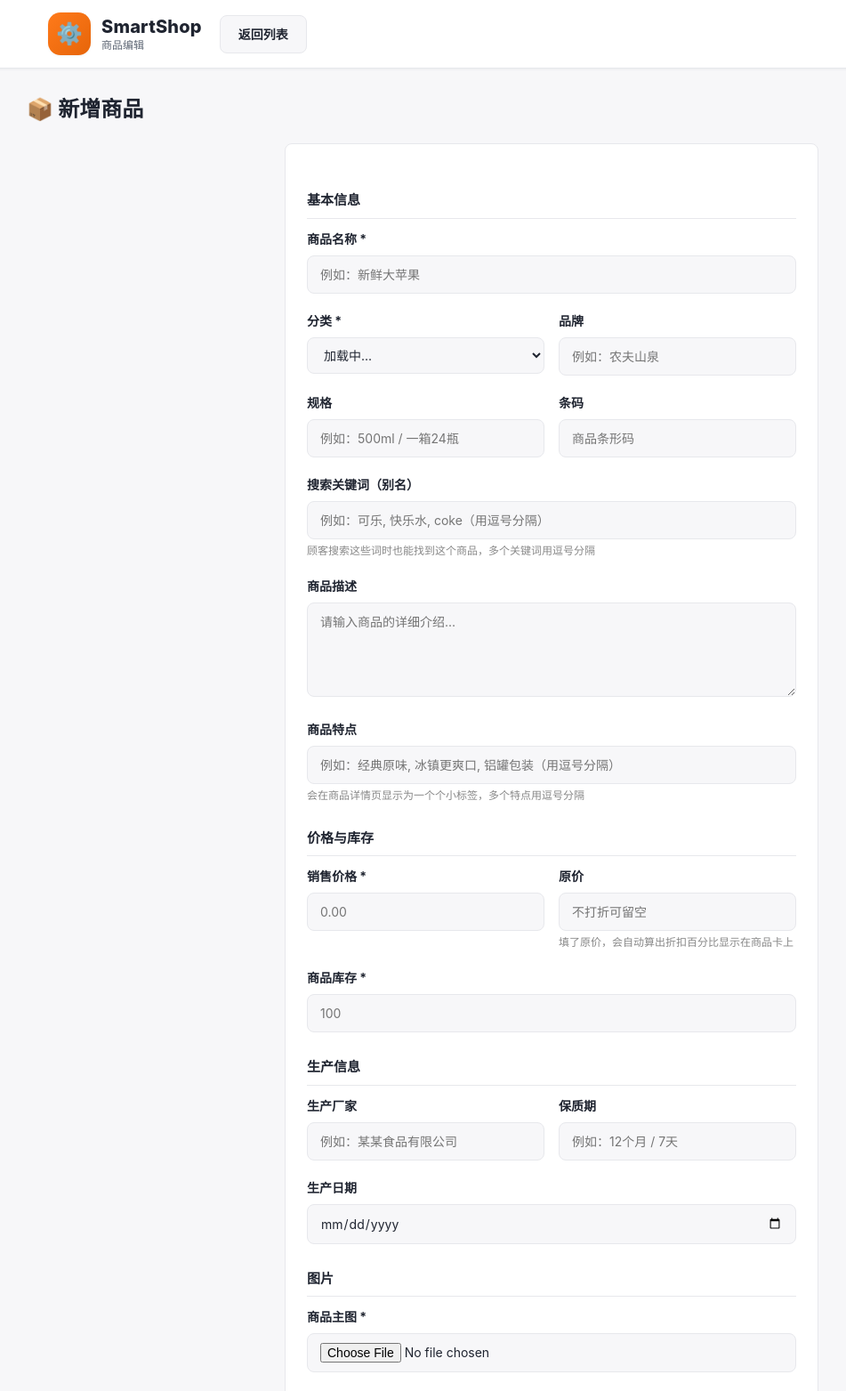
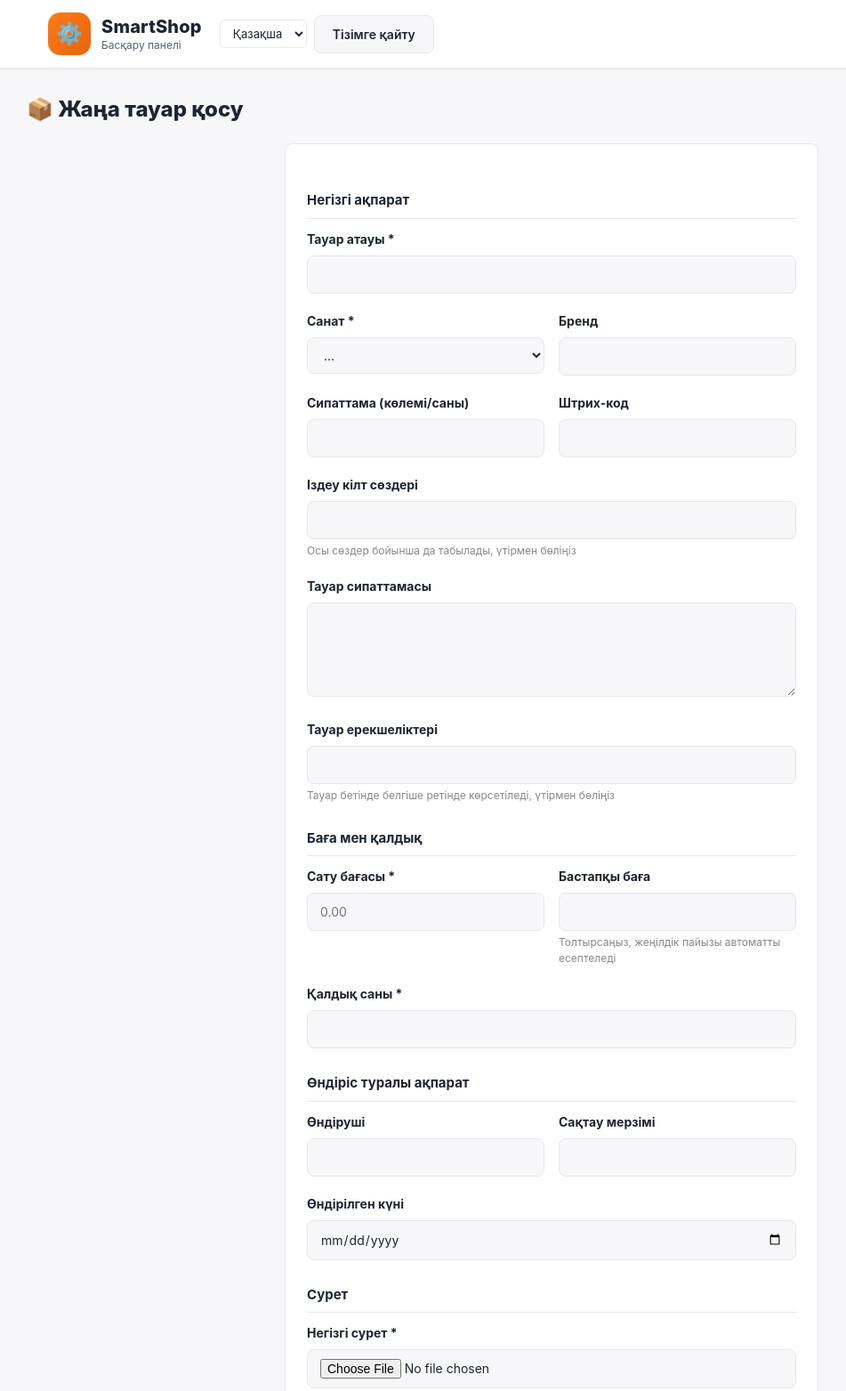
Before and after one commit to kapkaz595-alt/smart-shop, a React app: page admin/product-edit.html in a window 1280 px wide. Shown: the top 1563 px of the page at 89% size, without its empty margins (20-971 px from the left). Built offline with nearby package versions, Linux system fonts and the light colour scheme.

Commit message:
Update product-edit.html

```diff
--- a/admin/product-edit.html
+++ b/admin/product-edit.html
@@ -1,9 +1,9 @@
 <!DOCTYPE html>
-<html lang="zh-CN">
+<html lang="kk">
   <head>
     <meta charset="UTF-8" />
     <meta name="viewport" content="width=device-width, initial-scale=1.0, maximum-scale=1" />
-    <title>商品编辑 | SmartShop 后台</title>
+    <title>Тауар өзгерту | SmartShop</title>
     <link rel="icon" type="image/svg+xml" href="../favicon.svg" />
     <link rel="stylesheet" href="../css/style.css" />
     <link rel="stylesheet" href="../css/responsive.css" />
@@ -24,6 +24,14 @@
       #promotion-fields { display: none; margin-top: 12px; }
       .hint { font-size: 12px; color: var(--color-text-secondary, #888); margin-top: 4px; }
       .field-error { font-size: 12px; color: #dc2626; margin-top: 4px; display: none; }
+      .admin-lang-picker select {
+        background: var(--color-surface);
+        color: var(--color-text);
+        border: 1px solid var(--color-border);
+        border-radius: 6px;
+        padding: 6px 10px;
+        font-size: 13px;
+      }
     </style>
   </head>
   <body>
@@ -34,11 +42,18 @@
             <div class="brand-logo">⚙️</div>
             <div class="brand-text">
               <h1 class="brand-name">SmartShop</h1>
-              <p class="brand-slogan">商品编辑</p>
+              <p class="brand-slogan" data-i18n="adminPanel">Басқару панелі</p>
             </div>
           </a>
           <div class="header-actions">
-            <button id="back-btn" type="button" class="btn btn-secondary">返回列表</button>
+            <!-- 新增：后台语言切换器，只提供哈语/俄语 -->
+            <div class="admin-lang-picker">
+              <select id="admin-lang-select" aria-label="Language Selector">
+                <option value="kk">Қазақша</option>
+                <option value="ru">Русский</option>
+              </select>
+            </div>
+            <button id="back-btn" type="button" class="btn btn-secondary" data-i18n="backToList">Тізімге қайту</button>
           </div>
         </div>
       </div>
@@ -46,131 +61,125 @@
 
     <main class="main-content">
       <section class="page-section container">
-        <h2 id="page-action-title" class="page-title">📦 新增商品</h2>
+        <h2 id="page-action-title" class="page-title" data-i18n="newProductTitle">📦 Жаңа тауар қосу</h2>
 
         <form id="product-form" class="edit-form">
-          <div class="form-section-title">基本信息</div>
+          <div class="form-section-title" data-i18n="basicInfoSection">Негізгі ақпарат</div>
 
           <div class="form-group">
-            <label for="p-name">商品名称 *</label>
-            <input type="text" id="p-name" class="form-control" required placeholder="例如：新鲜大苹果" />
+            <label for="p-name" data-i18n="productNameLabel">Тауар атауы *</label>
+            <input type="text" id="p-name" class="form-control" required />
           </div>
 
           <div class="form-row">
             <div class="form-group">
-              <label for="p-category">分类 *</label>
-              <!-- 改动：分类从自由输入改为下拉选择，从数据库 categories 表实时读取，
-                   避免店主手打分类名和首页导航栏不一致，导致商品在分类筛选里"消失" -->
+              <label for="p-category" data-i18n="categoryLabel">Санат *</label>
+              <!-- 分类下拉框选项是数据库里的实际分类名（目前是中文数据），不属于界面翻译范畴，保持原样 -->
               <select id="p-category" class="form-control" required>
-                <option value="">加载中...</option>
+                <option value="">...</option>
               </select>
             </div>
             <div class="form-group">
-              <label for="p-brand">品牌</label>
-              <input type="text" id="p-brand" class="form-control" placeholder="例如：农夫山泉" />
+              <label for="p-brand" data-i18n="brandLabel">Бренд</label>
+              <input type="text" id="p-brand" class="form-control" />
             </div>
           </div>
 
           <div class="form-row">
             <div class="form-group">
-              <label for="p-specs">规格</label>
-              <input type="text" id="p-specs" class="form-control" placeholder="例如：500ml / 一箱24瓶" />
+              <label for="p-specs" data-i18n="specsLabel">Сипаттама (көлемі/саны)</label>
+              <input type="text" id="p-specs" class="form-control" />
             </div>
             <div class="form-group">
-              <label for="p-barcode">条码</label>
-              <input type="text" id="p-barcode" class="form-control" placeholder="商品条形码" />
-            </div>
-          </div>
-
-          <!-- 新增：搜索关键词（对应数据库已有的 aliases 字段），
-               之前这个表单完全没有入口，导致用后台新增的商品搜别名搜不到 -->
-          <div class="form-group">
-            <label for="p-aliases">搜索关键词（别名）</label>
-            <input type="text" id="p-aliases" class="form-control" placeholder="例如：可乐, 快乐水, coke（用逗号分隔）" />
-            <p class="hint">顾客搜索这些词时也能找到这个商品，多个关键词用逗号分隔</p>
-          </div>
-
-          <div class="form-group">
-            <label for="p-desc">商品描述</label>
-            <textarea id="p-desc" class="form-control" rows="4" placeholder="请输入商品的详细介绍..."></textarea>
-          </div>
-
-          <!-- 新增：商品特点（对应数据库已有的 features 字段），
-               弹窗里的"经典原味 / 冰镇更爽口"这类小标签列表，之前也没有录入入口 -->
-          <div class="form-group">
-            <label for="p-features">商品特点</label>
-            <input type="text" id="p-features" class="form-control" placeholder="例如：经典原味, 冰镇更爽口, 铝罐包装（用逗号分隔）" />
-            <p class="hint">会在商品详情页显示为一个个小标签，多个特点用逗号分隔</p>
-          </div>
-
-          <div class="form-section-title">价格与库存</div>
-
-          <div class="form-row">
-            <div class="form-group">
-              <label for="p-price">销售价格 *</label>
-              <input type="number" id="p-price" class="form-control" step="0.01" required placeholder="0.00" />
-            </div>
-            <div class="form-group">
-              <label for="p-original-price">原价</label>
-              <input type="number" id="p-original-price" class="form-control" step="0.01" placeholder="不打折可留空" />
-              <p class="hint">填了原价，会自动算出折扣百分比显示在商品卡上</p>
+              <label for="p-barcode" data-i18n="barcodeLabel">Штрих-код</label>
+              <input type="text" id="p-barcode" class="form-control" />
             </div>
           </div>
 
           <div class="form-group">
-            <label for="p-stock">商品库存 *</label>
-            <input type="number" id="p-stock" class="form-control" required placeholder="100" />
+            <label for="p-aliases" data-i18n="aliasesLabel">Іздеу кілт сөздері</label>
+            <input type="text" id="p-aliases" class="form-control" />
+            <p class="hint" data-i18n="aliasesHint">Осы сөздер бойынша да табылады, үтірмен бөліңіз</p>
           </div>
 
-          <div class="form-section-title">生产信息</div>
+          <div class="form-group">
+            <label for="p-desc" data-i18n="descLabel">Тауар сипаттамасы</label>
+            <textarea id="p-desc" class="form-control" rows="4"></textarea>
+          </div>
+
+          <div class="form-group">
+            <label for="p-features" data-i18n="featuresLabel">Тауар ерекшеліктері</label>
+            <input type="text" id="p-features" class="form-control" />
+            <p class="hint" data-i18n="featuresHint">Тауар бетінде белгіше ретінде көрсетіледі, үтірмен бөліңіз</p>
+          </div>
+
+          <div class="form-section-title" data-i18n="priceStockSection">Баға мен қалдық</div>
 
           <div class="form-row">
             <div class="form-group">
-              <label for="p-manufacturer">生产厂家</label>
-              <input type="text" id="p-manufacturer" class="form-control" placeholder="例如：某某食品有限公司" />
+              <label for="p-price" data-i18n="priceLabel">Сату бағасы *</label>
+              <input type="number" id="p-price" class="form-control" step="0.01" required placeholder="0.00" />
             </div>
             <div class="form-group">
-              <label for="p-shelf-life">保质期</label>
-              <input type="text" id="p-shelf-life" class="form-control" placeholder="例如：12个月 / 7天" />
+              <label for="p-original-price" data-i18n="originalPriceLabel">Бастапқы баға</label>
+              <input type="number" id="p-original-price" class="form-control" step="0.01" />
+              <p class="hint" data-i18n="originalPriceHint">Толтырсаңыз, жеңілдік пайызы автоматты есептеледі</p>
             </div>
           </div>
 
           <div class="form-group">
-            <label for="p-production-date">生产日期</label>
+            <label for="p-stock" data-i18n="stockLabel">Қалдық саны *</label>
+            <input type="number" id="p-stock" class="form-control" required />
+          </div>
+
+          <div class="form-section-title" data-i18n="productionInfoSection">Өндіріс туралы ақпарат</div>
+
+          <div class="form-row">
+            <div class="form-group">
+              <label for="p-manufacturer" data-i18n="manufacturerLabel">Өндіруші</label>
+              <input type="text" id="p-manufacturer" class="form-control" />
+            </div>
+            <div class="form-group">
+              <label for="p-shelf-life" data-i18n="shelfLifeLabel">Сақтау мерзімі</label>
+              <input type="text" id="p-shelf-life" class="form-control" />
+            </div>
+          </div>
+
+          <div class="form-group">
+            <label for="p-production-date" data-i18n="productionDateLabel">Өндірілген күні</label>
             <input type="date" id="p-production-date" class="form-control" />
           </div>
 
-          <div class="form-section-title">图片</div>
+          <div class="form-section-title" data-i18n="imageSection">Сурет</div>
 
           <div class="form-group">
-            <label for="p-image-file">商品主图 *</label>
+            <label for="p-image-file" data-i18n="mainImageLabel">Негізгі сурет *</label>
             <input type="file" id="p-image-file" accept="image/*" class="form-control" />
             <input type="hidden" id="p-image-url" />
-            <img id="p-preview" class="preview-img" alt="图片预览" />
-            <!-- 新增：图片必填的错误提示，之前标了星号却没有实际校验 -->
-            <p id="p-image-error" class="field-error">请上传商品主图</p>
+            <img id="p-preview" class="preview-img" alt="" />
+            <p id="p-image-error" class="field-error" data-i18n="imageRequiredError">Тауардың негізгі суретін жүктеңіз</p>
           </div>
 
-          <div class="form-section-title">标签与促销</div>
+          <div class="form-section-title" data-i18n="tagsPromotionSection">Белгілер мен акциялар</div>
 
           <div class="form-group">
             <div class="checkbox-group">
-              <label class="checkbox-label"><input type="checkbox" id="p-is-new" /> 新品✨</label>
-              <label class="checkbox-label"><input type="checkbox" id="p-is-hot" /> 热销🔥</label>
-              <label class="checkbox-label"><input type="checkbox" id="p-is-promotion" /> 打折促销🏷️</label>
+              <label class="checkbox-label"><input type="checkbox" id="p-is-new" /> <span data-i18n="isNewLabel">Жаңа ✨</span></label>
+              <label class="checkbox-label"><input type="checkbox" id="p-is-hot" /> <span data-i18n="isHotLabel">Танымал 🔥</span></label>
+              <label class="checkbox-label"><input type="checkbox" id="p-is-promotion" /> <span data-i18n="isPromotionLabel">Жеңілдік 🏷️</span></label>
             </div>
 
             <div id="promotion-fields">
               <div class="form-group" style="margin-top:16px;">
-                <label for="p-promotion-type">促销说明</label>
-                <input type="text" id="p-promotion-type" class="form-control" placeholder="例如：限时8折 / 满30减5 / 买一送一" />
+                <label for="p-promotion-type" data-i18n="promotionTypeLabel">Акция сипаттамасы</label>
+                <input type="text" id="p-promotion-type" class="form-control" />
               </div>
             </div>
           </div>
 
           <div class="form-actions">
-            <button type="submit" id="submit-btn" class="btn btn-primary">保存商品</button>
-            <button type="button" id="cancel-btn" class="btn btn-secondary">取消</button>
+            <button type="submit" id="submit-btn" class="btn btn-primary" data-i18n="saveBtn">Сақтау</button>
+            <button type="button" id="cancel-btn" class="btn btn-secondary" data-i18n="cancelBtn">Бас тарту</button>
           </div>
         </form>
       </section>
@@ -180,6 +189,21 @@
       import { supabase } from '../js/supabaseClient.js';
       import { checkAdmin, addProduct, updateProduct, uploadImage } from '../js/admin.js';
       import { showToast } from '../js/utils.js';
+      import { initLanguage, setLanguage, getLanguage, t } from '../js/language.js';
+
+      // 初始化后台语言（复用前台同一套翻译字典和存储机制）
+      initLanguage();
+      const langSelect = document.getElementById('admin-lang-select');
+      langSelect.value = getLanguage();
+      if (!['kk', 'ru'].includes(langSelect.value)) {
+        langSelect.value = 'kk';
+      }
+      langSelect.addEventListener('change', (e) => {
+        setLanguage(e.target.value);
+        // 语言切换后，重新应用一次页面标题（因为标题在新增/编辑模式下是 JS 动态设置的，
+        // 不是靠 data-i18n 自动刷新，需要手动重新赋值）
+        pageTitle.innerText = isEditMode ? t('editProductTitle') : t('newProductTitle');
+      });
 
       // 获取 URL 参数中的商品 ID (如果有就是编辑模式，没有就是新增模式)
       const urlParams = new URLSearchParams(window.location.search);
@@ -209,7 +233,7 @@
       }
       isPromotionCheckbox.addEventListener('change', togglePromotionFields);
 
-      // 新增：把逗号分隔的文字转成数组，自动去掉空白项
+      // 把逗号分隔的文字转成数组，自动去掉空白项
       function parseCommaList(value) {
         return value
           .split(',')
@@ -217,9 +241,7 @@
           .filter((item) => item.length > 0);
       }
 
-      // 新增：从 products 表本身去重读取所有已经在用的分类，
-      // 不假设存在独立的 categories 表（实际数据库里分类只是 products.category 这个文本字段）。
-      // 这样保证下拉框选项永远和首页导航栏实际显示的分类完全一致。
+      // 从 products 表本身去重读取所有已经在用的分类，不假设存在独立的 categories 表
       async function loadCategories(selectedValue) {
         try {
           const { data: rows, error } = await supabase
@@ -232,7 +254,7 @@
           const uniqueCategories = [...new Set((rows || []).map((r) => r.category).filter(Boolean))].sort();
 
           if (!uniqueCategories.length) {
-            categorySelect.innerHTML = `<option value="">暂无分类，请先手动输入一个新分类名</option>`;
+            categorySelect.innerHTML = `<option value="">-</option>`;
             return;
           }
 
@@ -241,18 +263,16 @@
             .join('');
 
           if (selectedValue) {
-            // 如果是编辑模式下的老分类名，且已经在列表里，直接选中；
-            // 如果是全新分类（比如老数据分类名和现有的不完全一致），额外加一项，避免选中失败导致分类被悄悄改掉
             if (!uniqueCategories.includes(selectedValue)) {
               categorySelect.insertAdjacentHTML(
                 'beforeend',
-                `<option value="${selectedValue}">${selectedValue}（当前值）</option>`
+                `<option value="${selectedValue}">${selectedValue}</option>`
               );
             }
             categorySelect.value = selectedValue;
           }
         } catch (err) {
-          categorySelect.innerHTML = `<option value="">分类加载失败</option>`;
+          categorySelect.innerHTML = `<option value="">-</option>`;
           showToast('分类列表加载失败: ' + err.message);
         }
       }
@@ -289,7 +309,7 @@
 
         // 4. 如果是编辑模式，回显 Supabase 数据库中的商品数据；否则先加载空白分类下拉框
         if (isEditMode) {
-          pageTitle.innerText = '📝 编辑商品';
+          pageTitle.innerText = t('editProductTitle');
           try {
             const { data: p, error } = await supabase
               .from('products')
@@ -299,7 +319,6 @@
 
             if (error) throw error;
 
-            // 分类下拉框要等商品数据回来后，才知道该选中哪一项
             await loadCategories(p ? p.category : null);
 
             if (p) {
@@ -332,6 +351,7 @@
             showToast('获取商品详情失败: ' + err.message);
           }
         } else {
+          pageTitle.innerText = t('newProductTitle');
           await loadCategories();
         }
 
@@ -339,7 +359,7 @@
         form.addEventListener('submit', async (e) => {
           e.preventDefault();
 
-          // 新增：图片必填校验（之前标了星号但没有真正拦截）
+          // 图片必填校验
           if (!urlInput.value) {
             imageError.style.display = 'block';
             imageError.scrollIntoView({ behavior: 'smooth', block: 'center' });
@@ -351,7 +371,7 @@
           const originalPriceRaw = document.getElementById('p-original-price').value;
           const originalPriceValue = originalPriceRaw ? parseFloat(originalPriceRaw) : null;
 
-          // 新增：根据销售价格和原价，自动算出折扣比例，不用店主自己心算填百分比
+          // 根据销售价格和原价，自动算出折扣比例
           let discountValue = 0;
           if (originalPriceValue && originalPriceValue > priceValue) {
             discountValue = Number((1 - priceValue / originalPriceValue).toFixed(2));
@@ -383,7 +403,7 @@
           };
 
           submitBtn.disabled = true;
-          submitBtn.textContent = '保存中...';
+          submitBtn.textContent = t('savingBtn');
 
           try {
             let success;
@@ -398,7 +418,7 @@
             }
           } finally {
             submitBtn.disabled = false;
-            submitBtn.textContent = '保存商品';
+            submitBtn.textContent = t('saveBtn');
           }
         });
       }
```
